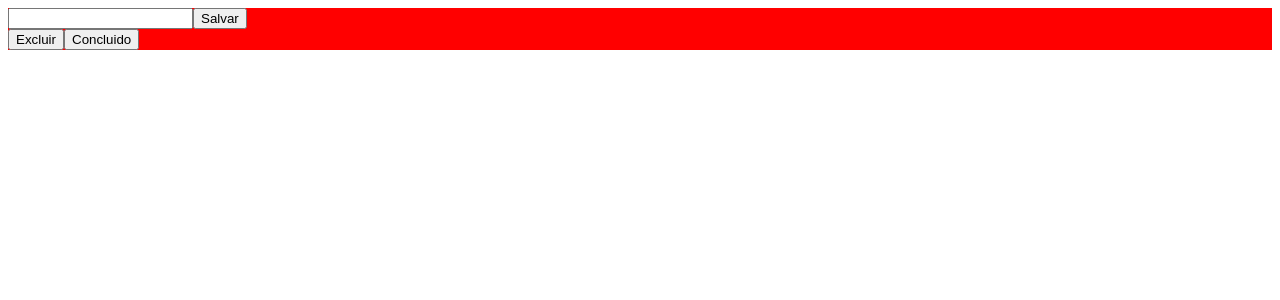
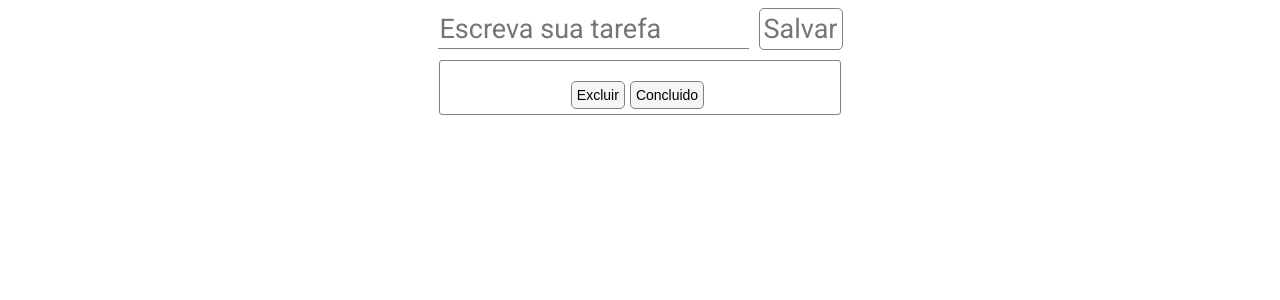
Before and after one commit to FabioAJ/lista-react, a Next.js app: page / in a window 1280 px wide. Both pictures are taken after a click on the button "Salvar". Shown: the top 300 px of the page. Built offline with nearby package versions, Linux system fonts and the light colour scheme.

Commit message:
implementa estilizacao na lista de tarefas

```diff
--- a/pages/index.js
+++ b/pages/index.js
@@ -25,9 +25,9 @@ function Formulario(props) {
     const [text, setText] = useState("");
 
     return (
-        <div>
-            <input onChange={(e) => setText(e.currentTarget.value)} />
-            <button onClick={() => onSave(text)}>Salvar</button>
+        <div className="entrada-tarefas">
+            <input placeholder="Escreva sua tarefa" className="campo-de-tarefas" onChange={(e) => setText(e.currentTarget.value)} />
+            <button className="botao-salvar" onClick={() => onSave(text)}>Salvar</button>
         </div>
     );
 }
@@ -37,13 +37,16 @@ function Lista(props) {
     const { tasks } = props;
 
     return (
-        <div>
+        <div className = "lista-de-tarefas">
             {tasks.map((task) => {
                 return (
-                    <div>
+                    <div className="tarefas">
                         <span>{task}</span>
-                        <button>Excluir</button>
-                        <button>Concluido</button>
+
+                        <div className="excluir-concluido">
+                            <button className="excluir">Excluir</button>
+                            <button className="concluido">Concluido</button>
+                        </div>
                     </div>
                 );
             })}
--- a/pages/styles.css
+++ b/pages/styles.css
@@ -1,5 +1,70 @@
 /*Lista de estilos css que é aplicada globalmente pelo arquivo _app.tsx*/
+@import url('https://fonts.googleapis.com/css2?family=Roboto:wght@300;400;900&display=swap');
 
-.App {
-    background-color: red;
-  }
+.campo-de-tarefas {
+    font-family: 'Roboto', sans-serif;
+    font-size: 27px;
+    border: none;
+    border-bottom: solid 1px grey;
+    padding-bottom: 3px;
+}
+
+.botao-salvar {
+    font-family: 'Roboto', sans-serif;
+    font-size: 27px;
+    border: solid 1px grey;
+    border-radius: 5px;
+    padding: 4px;
+    margin-left: 10px;
+    color:rgb(118, 118, 118);
+    background-color: white;
+}
+
+.botao-salvar:hover {
+    background-color:rgb(202, 202, 202);
+}
+
+.entrada-tarefas {
+    text-align: center;
+}
+
+.tarefas {
+    text-align: center;
+    margin: 0 auto;
+    border: solid 1px grey;
+    width: 400px;
+    margin-top: 10px;
+    padding-top: 5px;
+    font-size: 18px;
+    font-family: 'Roboto', sans-serif;
+    border-radius: 3px;
+}
+
+.excluir-concluido {
+    margin-top: 10px;
+    padding-top: 5px;
+    padding-bottom: 5px;
+}
+
+.excluir-concluido > button {
+    border: solid 1px grey;
+    margin-right: 5px;
+    font-size: 14px;
+    padding: 5px;
+    background-color: whitesmoke;
+    border-radius: 5px;
+}
+
+.excluir:hover {
+    background-color: rgb(255, 56, 56);
+}
+
+.concluido:hover {
+    background-color: green;
+}
+
+.lista-de-tarefas {
+    display: flex;
+    flex-direction: column;
+    align-items: center;
+}
```
